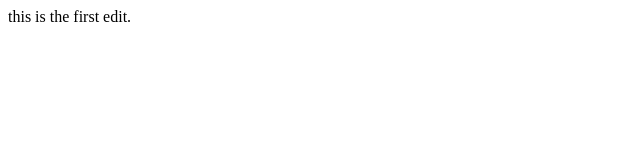
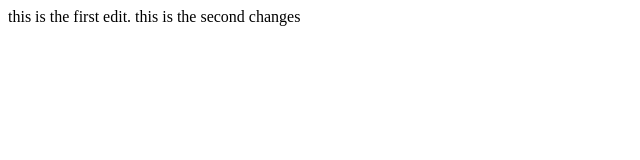
Before and after one commit to AbhiLamsal/crap-portfolio, a plain HTML site: page index.html in a window 1280 px wide. Shown: the whole page, without its empty margins (0-640 px from the left). Drawn offline with Linux system fonts and the light colour scheme.

Commit message:
second change

```diff
--- a/index.html
+++ b/index.html
@@ -6,5 +6,6 @@
 </head>
 <body>
     this is the first edit.
+    this is the second changes
 </body>
 </html>
```
